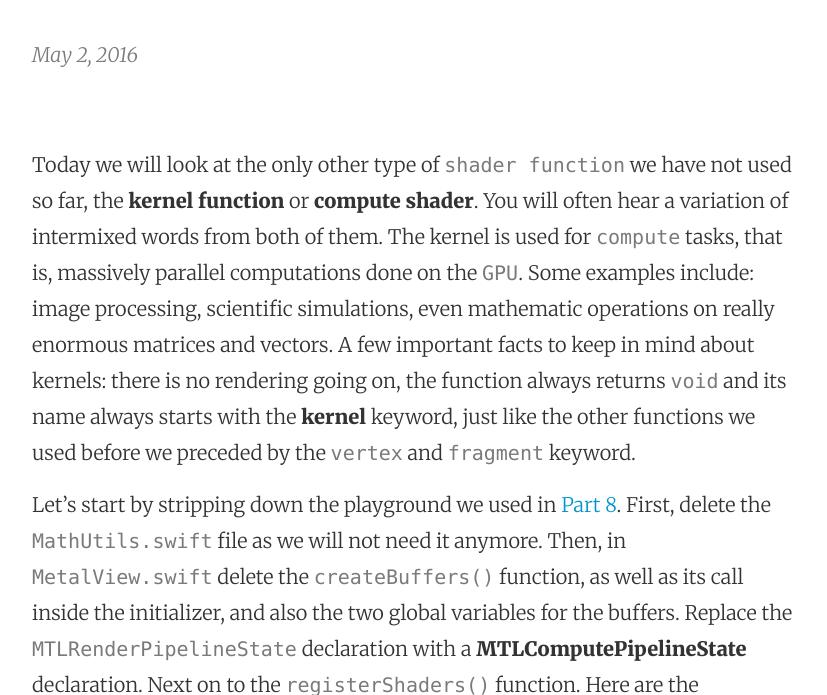
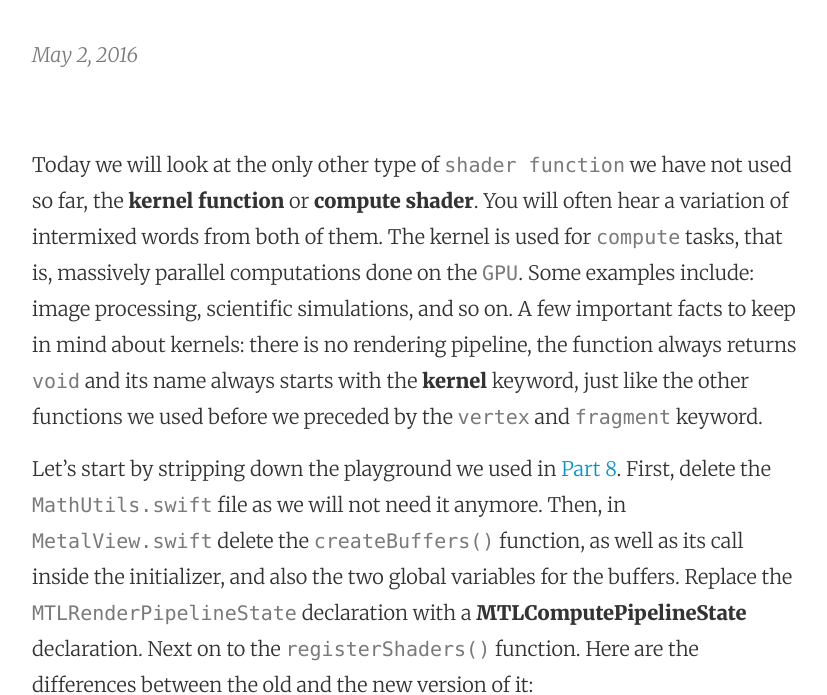
Before and after one commit to mhorga/mhorga.github.io, a Jekyll site: the page built from _posts/2016-05-02-using-metalkit-part-10.markdown, in a window 1280 px wide and 900 px high, scrolled down 304 px, cut to the strip 0-695 px from the top of the window. Shown: the whole strip, without its empty margins (224-1051 px from the left). Built offline with Jekyll 4.4.1, drawn with Linux system fonts in a browser that asks for light colours; comment, search, counter and statistics services are not loaded.

Commit message:
Post update: Using MetalKit part 10

```diff
--- a/_posts/2016-05-02-using-metalkit-part-10.markdown
+++ b/_posts/2016-05-02-using-metalkit-part-10.markdown
@@ -3,7 +3,7 @@
 title: Using MetalKit part 10
 layout: post
 ---
-Today we will look at the only other type of `shader function` we have not used so far, the __kernel function__ or __compute shader__. You will often hear a variation of intermixed words from both of them. The kernel is used for `compute` tasks, that is, massively parallel computations done on the `GPU`. Some examples include: image processing, scientific simulations, even mathematic operations on really enormous matrices and vectors. A few important facts to keep in mind about kernels: there is no rendering going on, the function always returns `void` and its name always starts with the __kernel__ keyword, just like the other functions we used before we preceded by the `vertex` and `fragment` keyword.
+Today we will look at the only other type of `shader function` we have not used so far, the __kernel function__ or __compute shader__. You will often hear a variation of intermixed words from both of them. The kernel is used for `compute` tasks, that is, massively parallel computations done on the `GPU`. Some examples include: image processing, scientific simulations, and so on. A few important facts to keep in mind about kernels: there is no rendering pipeline, the function always returns `void` and its name always starts with the __kernel__ keyword, just like the other functions we used before we preceded by the `vertex` and `fragment` keyword.
 
 Let's start by stripping down the playground we used in [Part 8](http://mhorga.org/2016/03/07/using-metalkit-part-8.html). First, delete the `MathUtils.swift` file as we will not need it anymore. Then, in `MetalView.swift` delete the `createBuffers()` function, as well as its call inside the initializer, and also the two global variables for the buffers. Replace the `MTLRenderPipelineState` declaration with a __MTLComputePipelineState__ declaration. Next on to the `registerShaders()` function. Here are the differences between the old and the new version of it:
 
```
